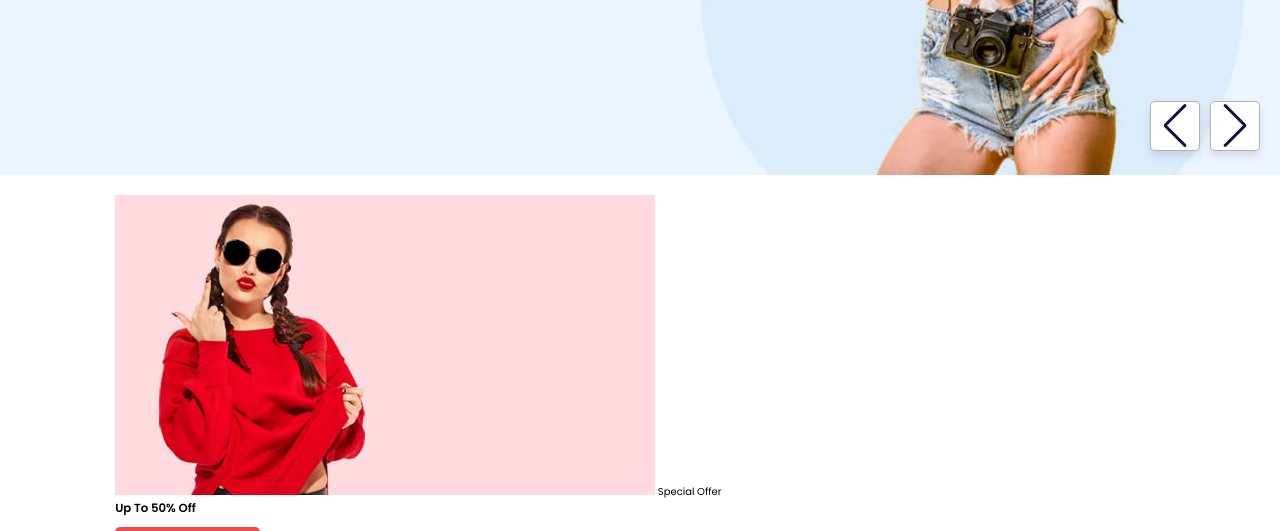
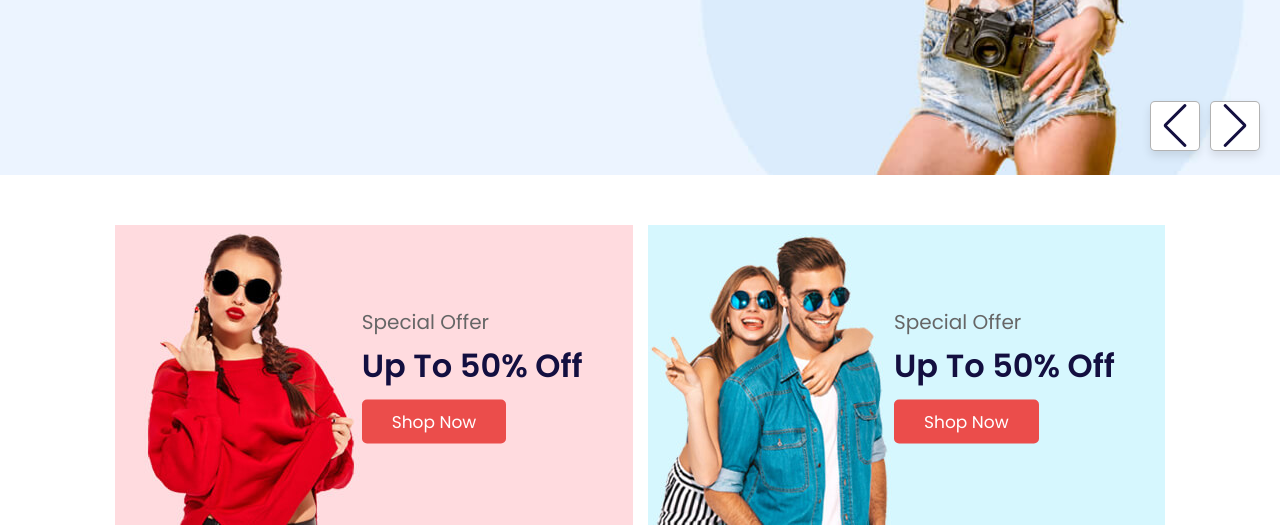
Before and after one commit to RodicaNegura/fashion-website-HTML--SASS---JavaScript, a plain HTML site: page index.html in a window 1280 px wide. Shown: the part 421-952 px from the top of the page. Drawn offline with nearby package versions, Linux system fonts and the light colour scheme.

Commit message:
added styleing for banner section

```diff
--- a/css/style.scss
+++ b/css/style.scss
@@ -211,6 +211,49 @@ section {
   }
 }
 
+.banner-container {
+  display: flex;
+  flex-wrap: wrap;
+  gap: 1.5rem;
+  padding-top: 5rem;
+  padding-bottom: 5rem;
+
+  .banner {
+    flex: 1 1 42rem;
+    overflow: hidden;
+    height: 30rem;
+    position: relative;
+
+    img {
+      height: 100%;
+      width: 100%;
+      object-fit: cover;
+    }
+
+    &:hover img {
+      transform: scale(1.2);
+    }
+
+    .content {
+      position: absolute;
+      top: 50%;
+      right: 5rem;
+      transform: translateY(-50%);
+
+      span {
+        font-size: 2rem;
+        color: $light-color;
+      }
+
+      h3 {
+        font-size: 3.2rem;
+        color: $black;
+        padding-top: 0.5rem;
+      }
+    }
+  }
+}
+
 
 
 
@@ -279,4 +322,12 @@ section {
   html {
     font-size: 50%;
   }
+
+  .banner-container .banner .content {
+    right: 2rem;
+
+    h3 {
+      font-size: 2rem;
+    }
+  }
 }
--- a/index.html
+++ b/index.html
@@ -64,16 +64,16 @@
 
     <section class="banner-container">
       <div class="banner">
+        <img src="/images/shop_banner_img1.jpg" alt="">
         <div class="content">
-          <img src="/images/shop_banner_img1.jpg" alt="">
           <span>special offer</span>
           <h3>up to 50% off</h3>
           <a href="#" class="btn">shop now</a>
         </div>
       </div>
       <div class="banner">
+        <img src="/images/shop_banner_img2.jpg" alt="">
         <div class="content">
-          <img src="/images/shop_banner_img2.jpg" alt="">
           <span>special offer</span>
           <h3>up to 50% off</h3>
           <a href="#" class="btn">shop now</a>
```
Also changed, not shown: css/style.css, js/script.js (line endings or trailing spaces), 1 other file.
